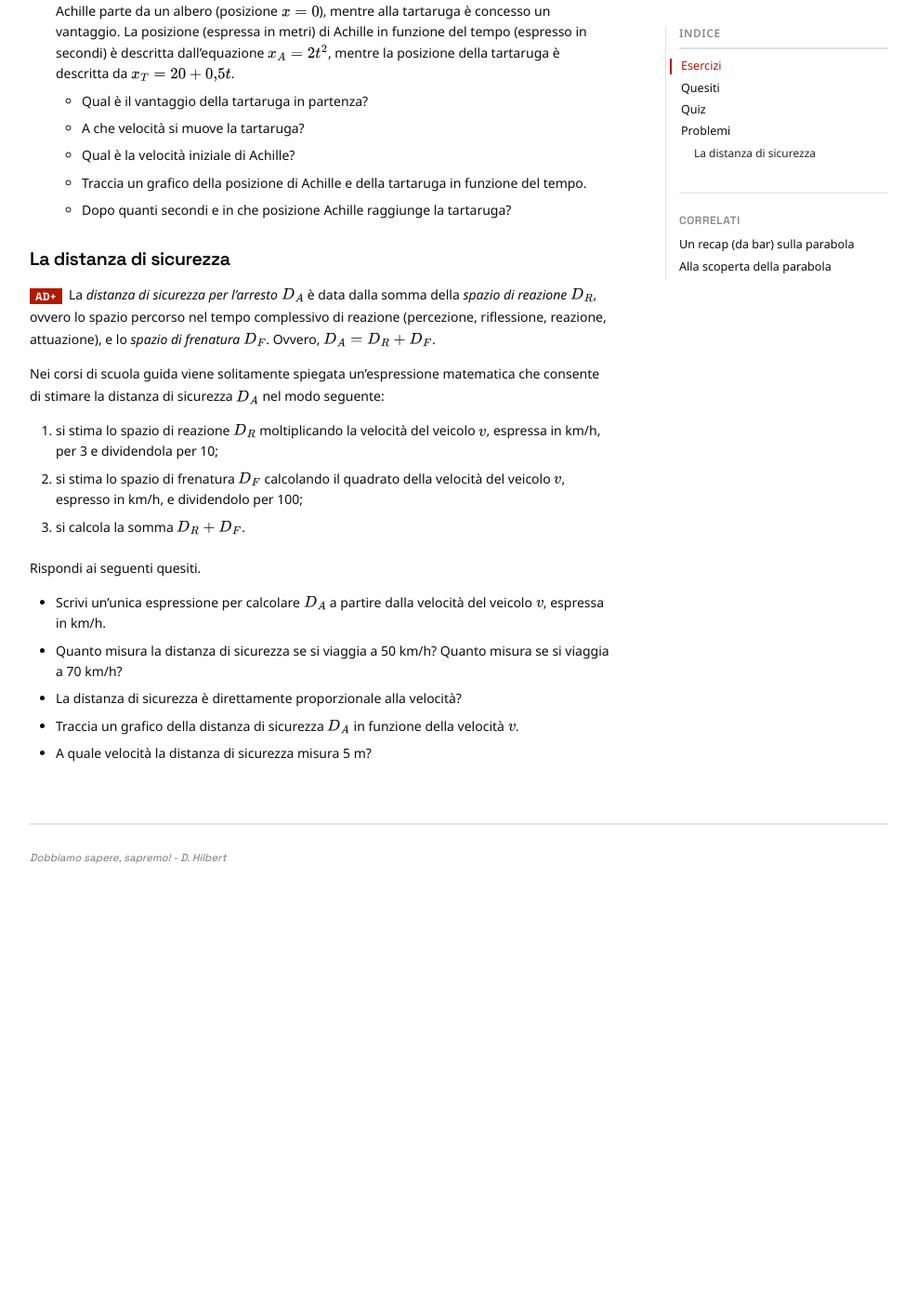
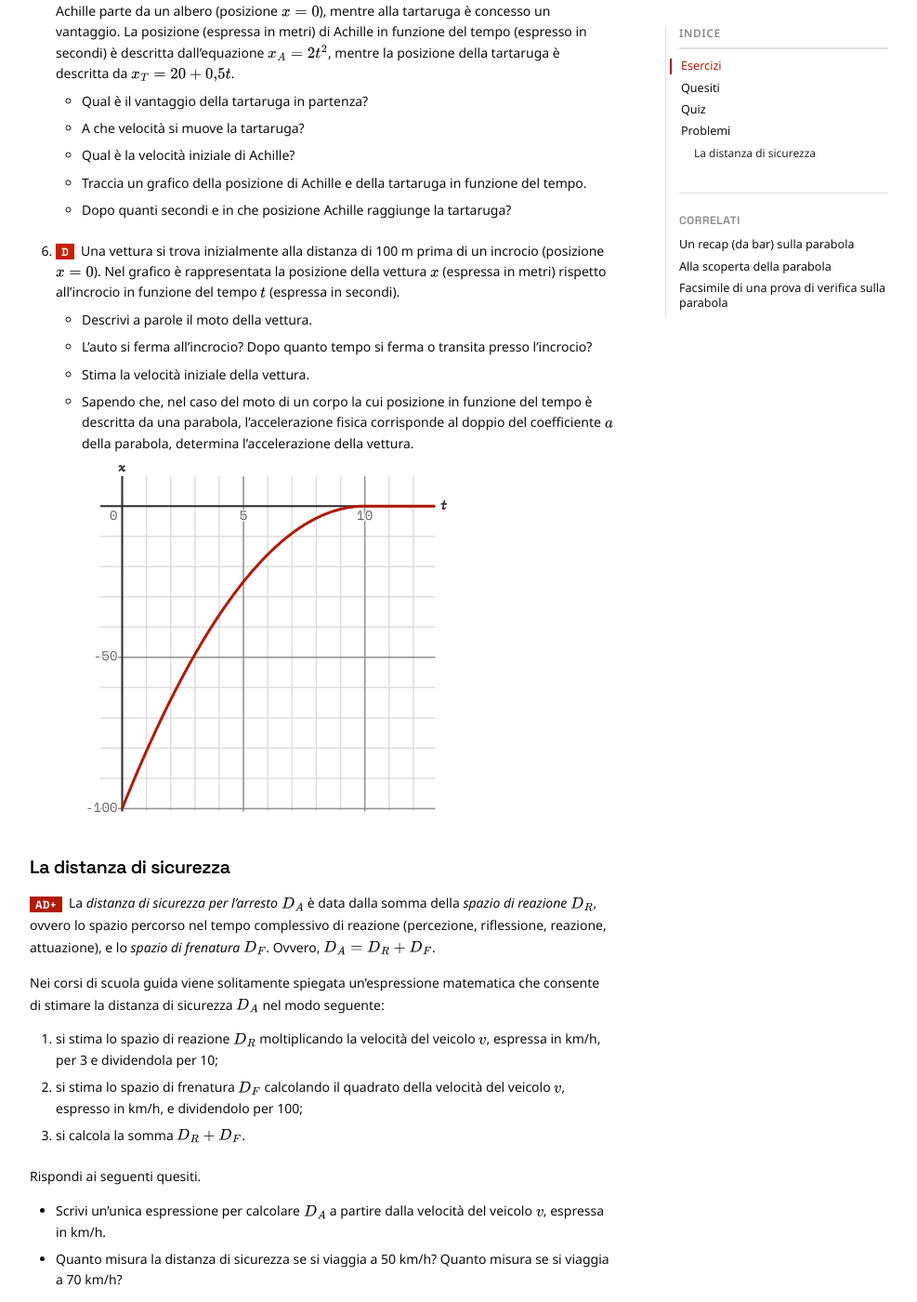
Before and after one commit to Bradwave/matephis, a Jekyll site: the page built from _notes/Public/esercizi-parabola.md, in a window 1280 px wide and 1400 px high, scrolled down 8256 px. Shown: the whole window at 93% size, without its empty margins (146-1133 px from the left). Built offline with Jekyll 4.4.1, drawn with Linux system fonts in a browser that asks for light colours; before the commit the page ends 9227 px from its top, so only the background shows below that.

Commit message:
Parabola exercises.

````diff
--- a/_notes/Public/esercizi-parabola.md
+++ b/_notes/Public/esercizi-parabola.md
@@ -220,6 +220,23 @@
 	- Qual è la velocità iniziale di Achille?
 	- Traccia un grafico della posizione di Achille e della tartaruga in funzione del tempo.
 	- Dopo quanti secondi e in che posizione Achille raggiunge la tartaruga?
+6. **[D]** Una vettura si trova inizialmente alla distanza di 100 m prima di un incrocio (posizione $x = 0$). Nel grafico è rappresentata la posizione della vettura $x$ (espressa in metri) rispetto all'incrocio in funzione del tempo $t$ (espressa in secondi).
+	- Descrivi a parole il moto della vettura.
+	- L'auto si ferma all'incrocio? Dopo quanto tempo si ferma o transita presso l'incrocio?
+	- Stima la velocità iniziale della vettura.
+	- Sapendo che, nel caso del moto di un corpo la cui posizione in funzione del tempo è descritta da una parabola, l'accelerazione fisica corrisponde al doppio del coefficiente $a$ della parabola, determina l'accelerazione della vettura.
+```matephis
+{
+  "xlim": [-0.9,12.9],
+  "ylim": [-100.9,9.9],
+  "axisLabels": ["t","x"],
+  "axisLabelStyle": "italic",
+  "data": [
+    { "fn": "-x^2+20x-100", "domain": [0,10], "color": "red1" },
+    { "fn": "0", "domain": [10,13], "color": "red1" }
+  ]
+}
+```
 
 ### La distanza di sicurezza
 
--- /dev/null
+++ b/_notes/facsimile-parabola.md
@@ -0,0 +1,8 @@
+---
+title:
+  - Facsimile di una prova di verifica sulla parabola
+feed: hide
+tags:
+  - facsimile
+  - parabola
+---
````
Also changed, not shown: _notes/Public/esercizi-esponenziali-logaritmi.md (+11 -1 lines).
